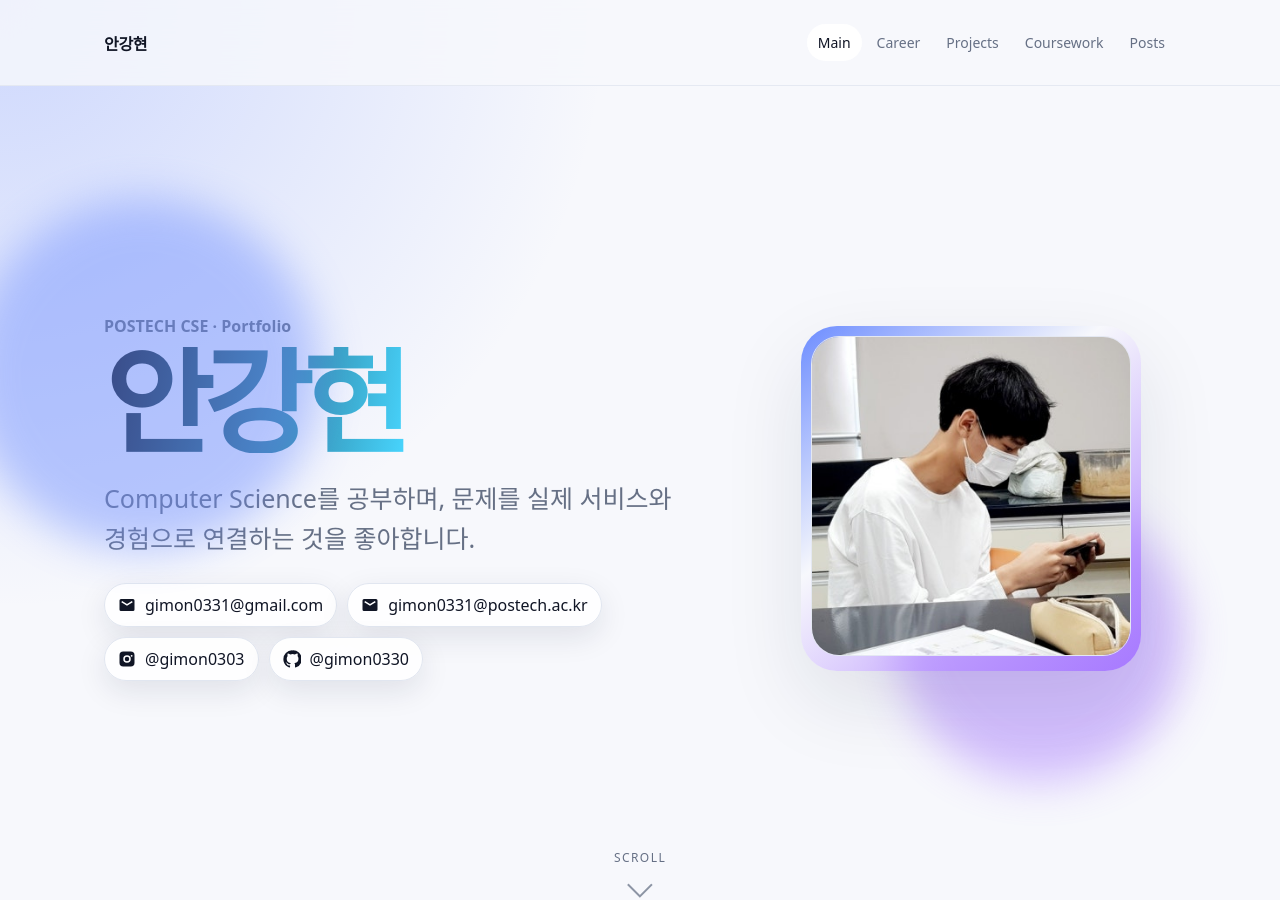
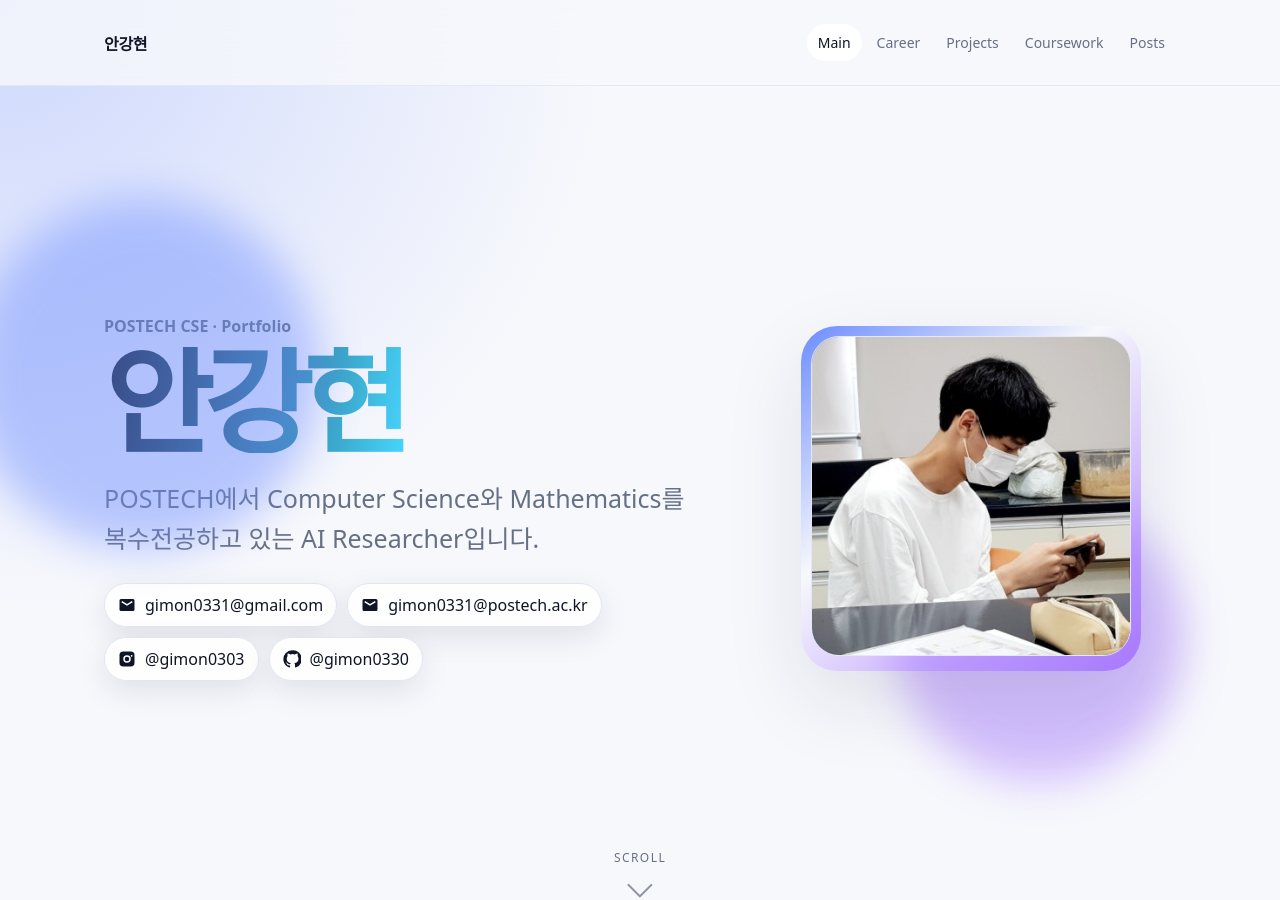
Before and after one commit to gimon0330/gimon0330.github.io, a Jekyll site: the page built from index.html, in a window 1280 px wide and 900 px high. Built offline with Jekyll 4.4.1, drawn with Linux system fonts in a browser that asks for light colours; the list of posts is cut into pages by our own code.

Commit message:
Update hero introduction sentence

```diff
--- a/index.html
+++ b/index.html
@@ -33,7 +33,7 @@ layout: null
       <div class="hero-copy reveal">
         <p class="eyebrow">POSTECH CSE · Portfolio</p>
         <h1 class="headline">안강현</h1>
-        <p class="hero-lead">Computer Science를 공부하며, 문제를 실제 서비스와 경험으로 연결하는 것을 좋아합니다.</p>
+        <p class="hero-lead">POSTECH에서 Computer Science와 Mathematics를 복수전공하고 있는 AI Researcher입니다.</p>
         <div class="contact-grid" aria-label="연락처">
           <a class="contact-chip" href="mailto:gimon0331@gmail.com"><span class="contact-icon" data-icon="mail"></span><span>gimon0331@gmail.com</span></a>
           <a class="contact-chip" href="mailto:gimon0331@postech.ac.kr"><span class="contact-icon" data-icon="mail"></span><span>gimon0331@postech.ac.kr</span></a>
```
